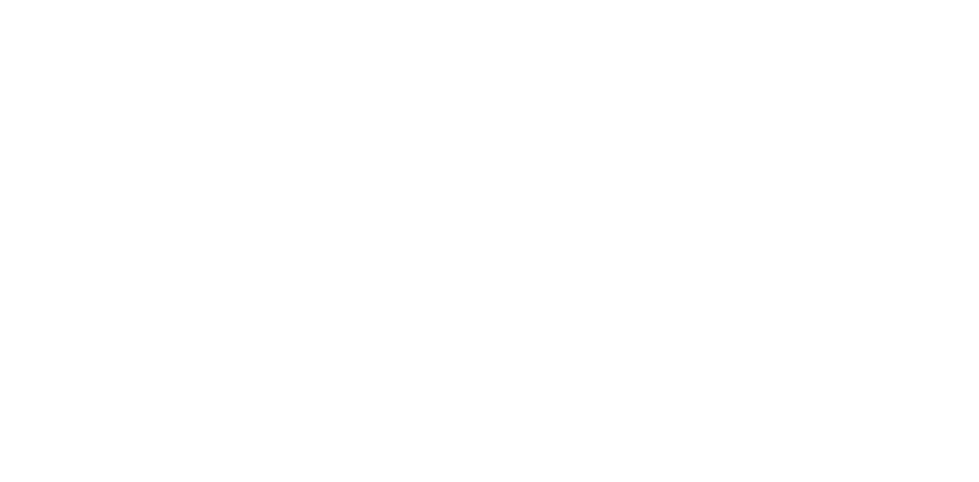
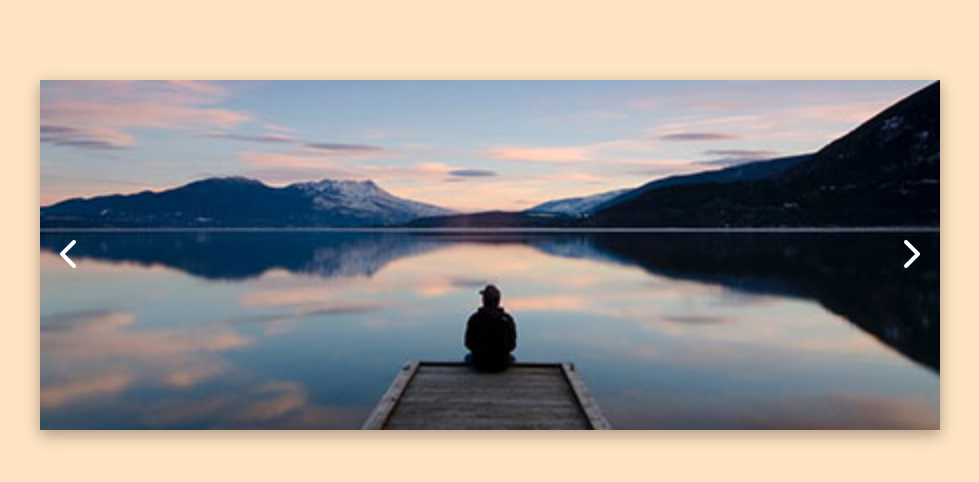
Before and after one commit to DavideLopez/js-array-carousel, a plain HTML site: page index.html in a window 1280 px wide. Shown: the whole page, without its empty margins (150-1129 px from the left). Drawn offline with Linux system fonts and the light colour scheme.

Commit message:
aggiunto file css e fixato tutto

```diff
--- a/app.js
+++ b/app.js
@@ -1 +1,80 @@
 console.log('carousel')
+
+ //FOTO DELLO SLIDE
+const slides = [
+	'./img/01.jpg',
+	'./img/02.jpg',
+	'./img/03.jpg',
+	'./img/04.jpg',
+	'./img/05.jpg',
+]
+   // ARRAY
+const slideElements = []
+
+let currentIndex = 0
+
+const slidesWrapperEl = document.querySelector('.slides-wrapper')
+slidesWrapperEl.innerHTML = " "
+
+//GENERIAMO IL CONTENUTO DELLO SLIDE DALL'HTML
+
+for (i = 0; i < slides.length; i++){
+	const src = slides[i];
+	// CREAZIONE LI
+	const li = document.createElement('li')
+	// AGGIUNGO LA CLASSE SLIDE A LI
+	li.classList = 'slide'
+
+	if (i === currentIndex) {
+		li.classList.add('active')
+	}
+	// CREIAMO LA IMG
+	const img = document.createElement ('img')
+	// ASSEGNO ALLA PROPRIETà SRC DI IMG IL VALORE SRC DELL'ARRAY
+	img.src = src
+	// INSERISCE IMG DENTRO LI
+	li.append(img)
+	console.log(li)
+	// AGGIUNGE LI ALLO SLIDESWRAPPER
+	slidesWrapperEl.append(li)
+	// PUSHA GLI LI CREATI NELL'ARRAY A RIGA 12
+    slideElements.push(li)
+}
+
+ // SELEZIONA LA FRECCIA NEXT DAL DOM
+ const nextElement = document.querySelector('.arrow-next')
+
+ nextElement.addEventListener('click', function () {
+    // TOLGO CLASSE ACTIVE DALLA SLIDE ATTIVA
+    slideElements[currentIndex].classList.remove('active');
+
+    // AGGIUNGO LA CLASSE ACTIVE ALLA SLIDE SEGUENTE
+    if (currentIndex === slideElements.length - 1) {
+        currentIndex = 0;
+		let slideAttiva = slideElements[currentIndex];
+        slideAttiva.classList.add('active');
+    } else {
+		currentIndex++
+		let slideAttiva = slideElements[currentIndex];
+        slideAttiva.classList.add('active');
+    }
+})
+
+//SELEZIONA LA FRECCIA BACK DAL DOM
+
+const prevElement = document.querySelector('.arrow-prev')
+
+prevArrowElement.addEventListener('click', function () {
+// TOLGO CLASSE ACTIVE DALLA SLIDE ATTIVA
+    slideElements[currentIndex].classList.remove('active');
+
+    if (currentIndex === 0) {
+        currentIndex = slideElements.length - 1;
+        let slideAttiva = slideElements[currentIndex];
+        slideAttiva.classList.add('active');
+    } else {
+        currentIndex--
+        let slideAttiva = slideElements[currentIndex];
+        slideAttiva.classList.add('active');
+    }
+})
--- a/index.html
+++ b/index.html
@@ -5,11 +5,45 @@
     <meta http-equiv="X-UA-Compatible" content="IE=edge">
     <meta name="viewport" content="width=device-width, initial-scale=1.0">
     <title>Document</title>
+    <script src="https://kit.fontawesome.com/053674e0bb.js" crossorigin="anonymous"></script>
+    <link rel="stylesheet" href="style.css">
 </head>
 <body>
 
-    <main></main>
+    <main>
+       <div class="container">
+          <div class="slider">
+            <ul class="slides-wrapper">
+                <!-- <li class="slide active">
+            <img src="./img/01.jpg" alt="">
+          </li>
+          <li class="slide">
+            <img src="./img/02.jpg" alt="">
+          </li>
+          <li class="slide">
+            <img src="./img/03.jpg" alt="">
+          </li>
+          <li class="slide">
+            <img src="./img/04.jpg" alt="">
+          </li>
+          <li class="slide">
+            <img src="./img/05.jpg" alt="">
+          </li> -->
+            </ul>
 
-    <script src="app.js"></script>
+            <div class="arrows">
+                <p class="arrow-prev">
+                  <i class="fa-solid fa-chevron-left"></i>
+                </p>
+                <p class="arrow-next">
+                  <i class="fa-solid fa-chevron-right"></i>
+                </p>
+              </div>
+          </div>
+       </div>
+
+    </main>
+
+    <script type="text/javascript" src="app.js"></script>
 </body>
 </html>
--- /dev/null
+++ b/style.css
@@ -0,0 +1,53 @@
+* {
+	margin: 0;
+	padding: 0;
+	box-sizing: border-box;
+}
+
+ul {
+	list-style: none;
+}
+
+body {
+    background-color: bisque;
+}
+
+.container {
+	max-width: 900px;
+	margin: 0 auto;
+    margin-top: 5rem;
+    box-shadow: rgba(14, 8, 8, 0.35) 0px 5px 15px;
+}
+
+.slider {
+	position: relative;
+}
+
+.slide {
+	display: none;
+}
+
+.slide.active {
+	display: block;
+}
+
+.slide img {
+	width: 100%;
+	height: 350px;
+	object-fit: cover;
+	object-position: center;
+	display: block;
+}
+
+.arrows {
+	display: flex;
+	justify-content: space-between;
+	padding: 0 20px;
+	font-size: 2rem;
+	position: absolute;
+	top: 50%;
+	left: 0;
+	right: 0;
+	transform: translateY(-50%);
+	color: white;
+}
```
Also changed, not shown: img/01.jpg (added), img/02.jpg (added), img/03.jpg (added), img/04.jpg (added), img/05.jpg (added).
